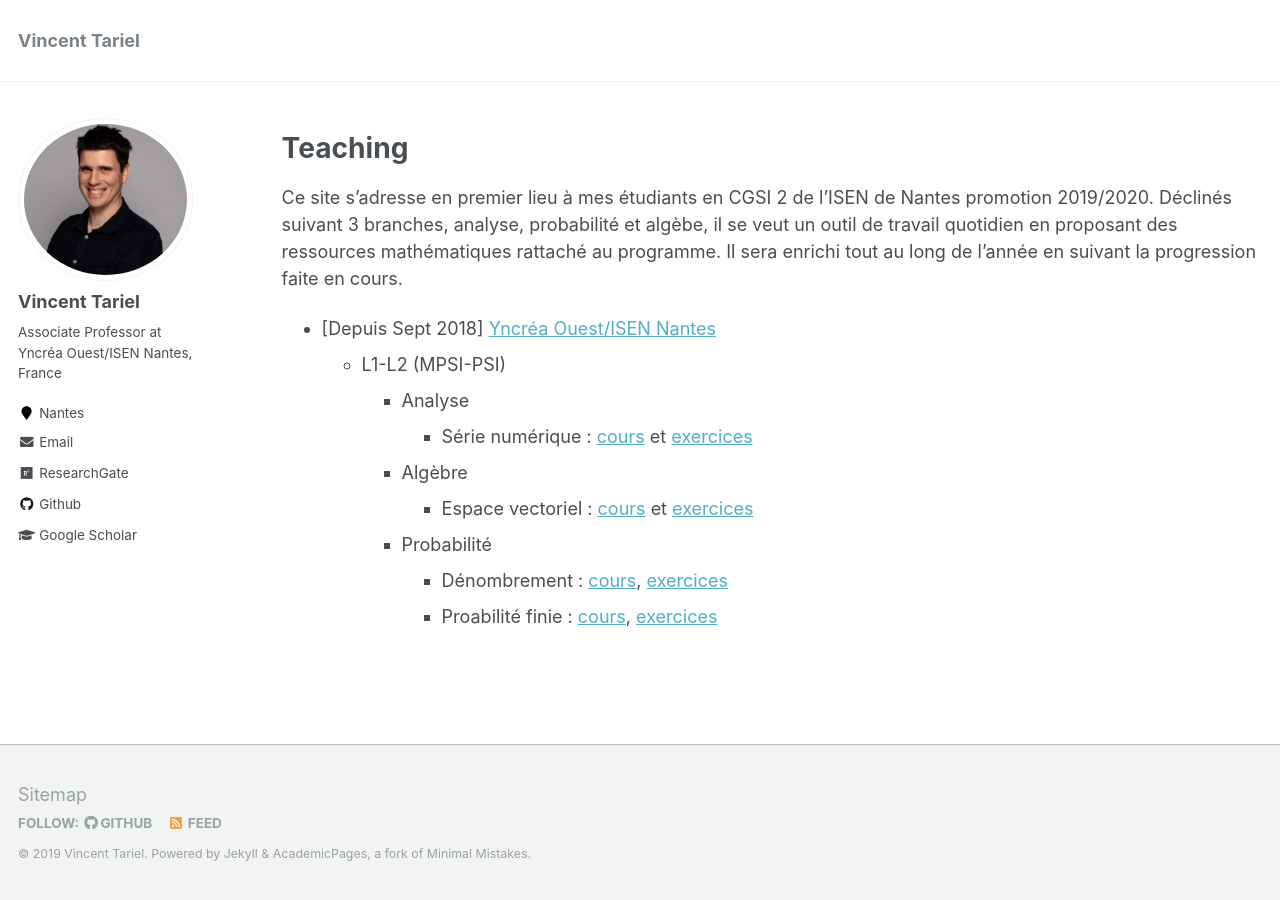
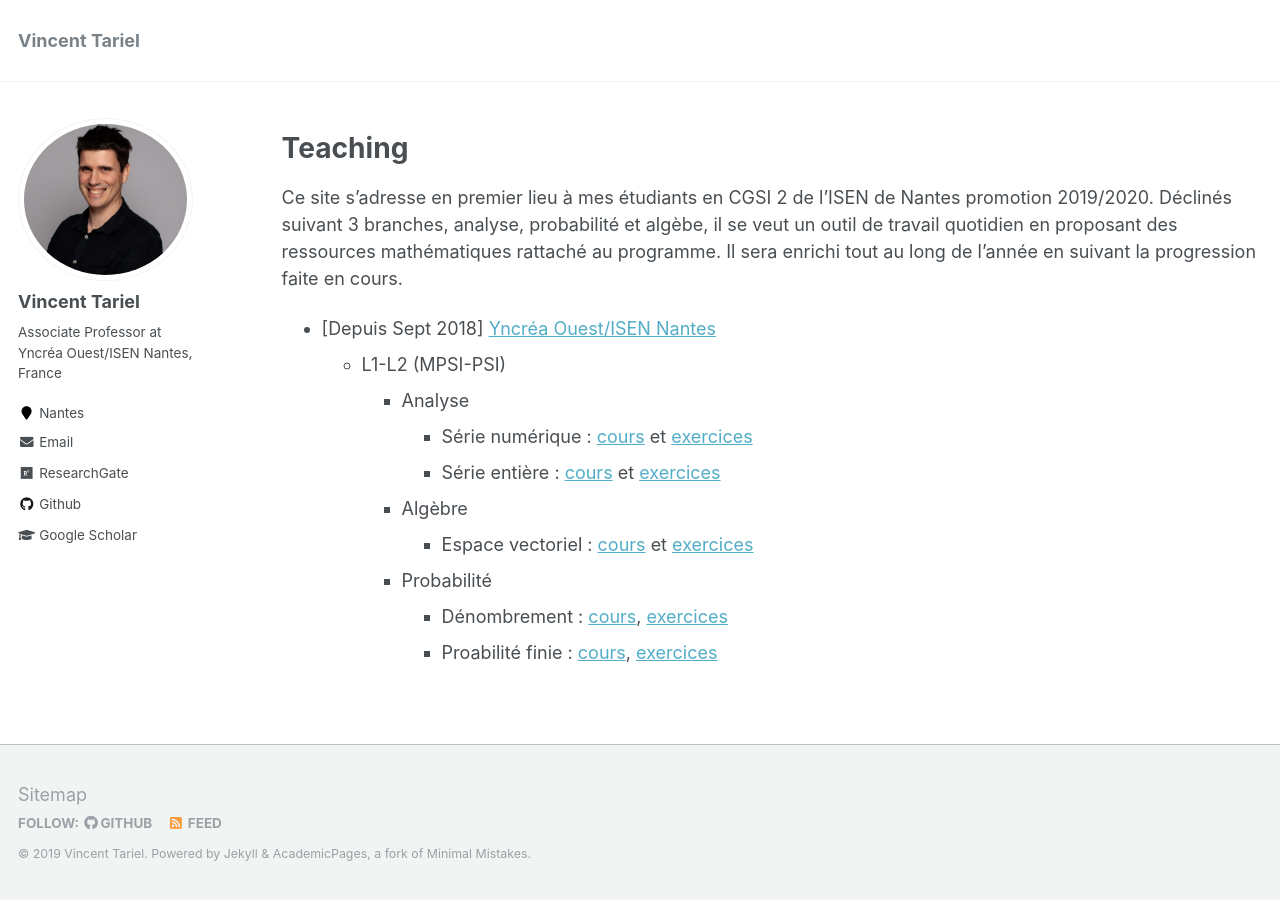
Before and after one commit to VincentTariel/vincenttariel.github.io, a Jekyll site: the page built from _pages/teaching.md, in a window 1280 px wide. Built offline with Jekyll 4.4.1, drawn with Linux system fonts in a browser that asks for light colours.

Commit message:
serie entiere

```diff
--- a/_pages/teaching.md
+++ b/_pages/teaching.md
@@ -13,6 +13,8 @@ Il sera enrichi tout au long de l'année en suivant la progression faite en cour
   * L1-L2 (MPSI-PSI)
     * Analyse
         * Série numérique : [cours](https://github.com/VincentTariel/cours/blob/master/analyse/serie_numerique_cours.pdf) et [exercices](https://github.com/VincentTariel/cours/blob/master/analyse/serie_numerique_exo.pdf)
+        * Série entière : [cours](https://github.com/VincentTariel/cours/blob/master/analyse/serie_entiere_cours.pdf) et [exercices](https://github.com/VincentTariel/cours/blob/master/analyse/serie_entiere_exo.pdf)
+
     * Algèbre
         * Espace vectoriel : [cours](https://github.com/VincentTariel/cours/blob/master/algebre/espace_vectoriel_cours.pdf) et [exercices](https://github.com/VincentTariel/cours/blob/master/algebre/espace_vectoriel_exo.pdf)
     * Probabilité
```
